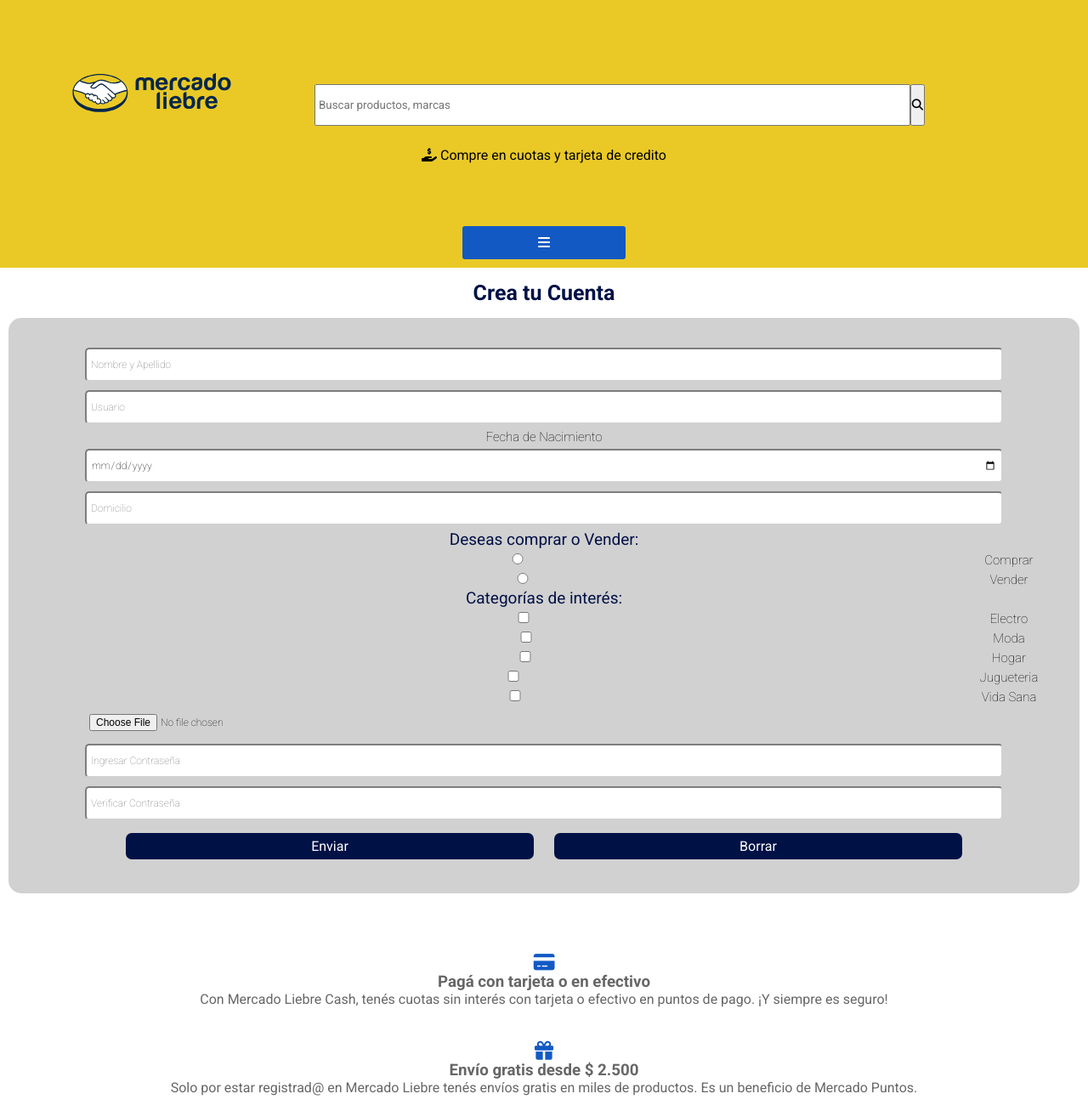
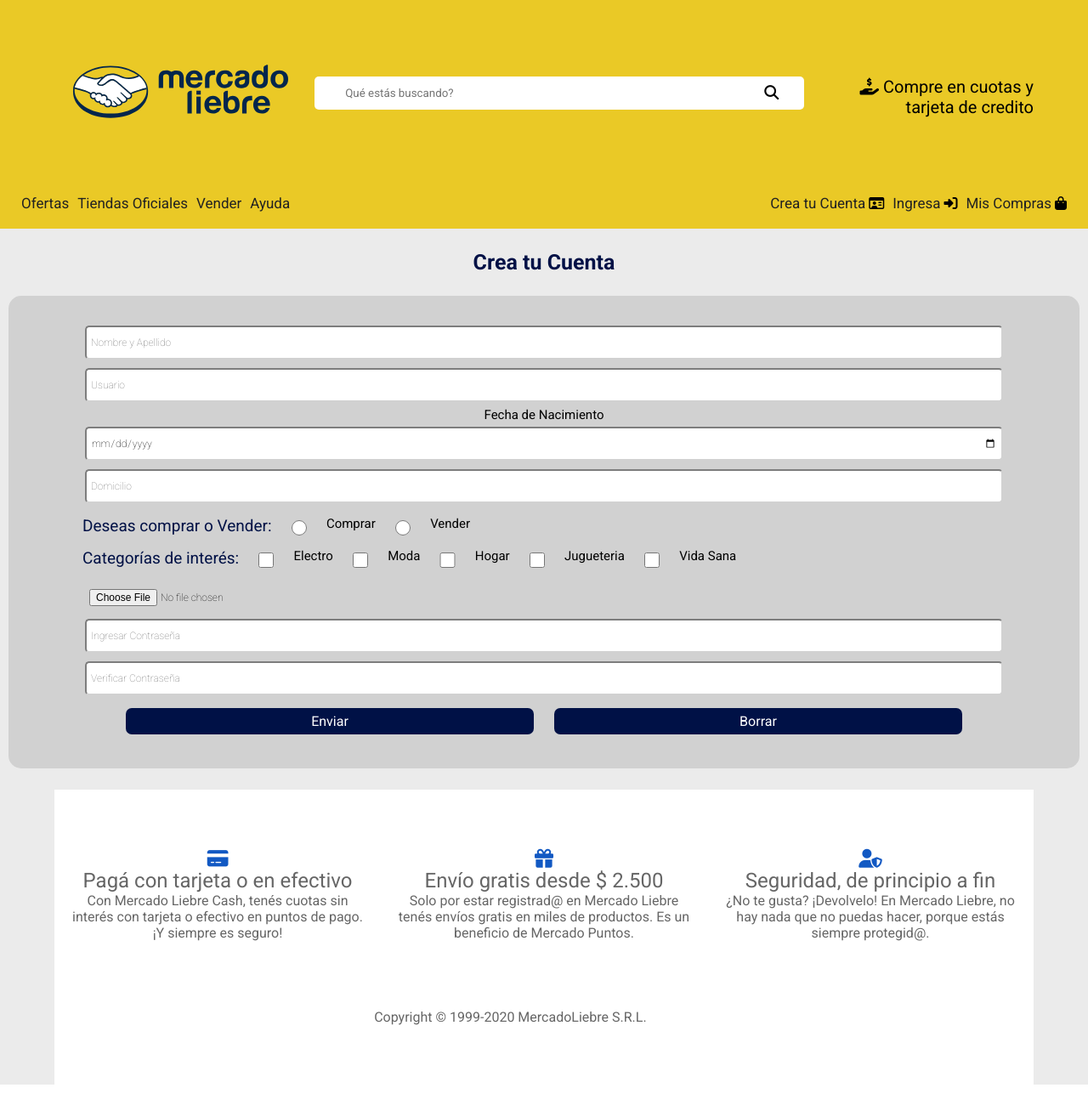
Before and after one commit to psoto89/MercadoLiebreDH, a website: page views/register.html in a window 1280 px wide. Shown: the top 1300 px of the page at 85% size. After the commit the page ends 1276 px from the top, so only its background shows below. Drawn offline with Linux system fonts and the light colour scheme.

Commit message:
Agregando los ultimos ajustes del codigo

```diff
--- a/public/css/loginstyle.css
+++ b/public/css/loginstyle.css
@@ -1,91 +1,21 @@
-* {
-    margin: 0;
-    padding: 0;
-    font-family: 'Roboto', sans-serif;
-    box-sizing: border-box
-}
-/* Header*/
-
-header{
-    background-color: #EAC926;
-    padding-bottom: 10px;
-}
-
-div.Encabezado{
-    padding: 5%;
-
-}
-
-.encabezado-logo{
-    display: flex;
-    padding: 10px 20px;
-    width: 100%;
-}
-
-.barra_buscadora{
-    display: flex;
-    width: 90%;
-    margin-top: 25px;
-
-}
-
-.logo {
-    width: 80%;
-    height: 70px;
-}
-
-header nav{
-    display: none;
-}
-
-header nav ul a{
-    text-decoration: none;
-    color: #222222;
-    display: inline-block;
-    padding: 5px 0;
-    font-size: 17px;
-
-}
-
-.ventas_credito{
-    text-align: center;
-    margin-top: 15px;
-}
-
-div.burger-menu{
-    text-align: center;
-}
-
-.burger-menu{
-    background-color:#1259c3;;
-    width: 15%;
-    padding: 10px;
-    border-radius: 3px;
-    margin: 0 auto;
-    margin-top: 10px;
-
-}
-.fa-bars{
-    color: #ffffff;
-    padding: 5 5;
-}
-
 /* Main */
 
 h2{
     text-align: center;
     font-size: 25px;
     color: rgb(0, 17, 70);
-    margin: 15px auto;
+    margin: 0 auto;
+    padding: 25px;
 }
 
-div form{
-    text-align: center;
+div.formulario{
+    text-align: left;
     padding: 30px;
     background-color: rgb(209, 209, 209);
     margin: auto 10px;
     border-radius: 15px;
     border: none;
+    margin-bottom: 25px;
 
 
 }
@@ -119,10 +49,15 @@
 
 label{
     font-size: 15px;
-    font-weight: 200;
+    font-weight: 500;
 }
-.perfil-usuario div{
-    display: flex;
+
+.perfil-usuario input{
+    width: 5%;
+}
+
+.categoria-interes input{
+    width: 5%;
 }
 
 form button{
@@ -142,58 +77,20 @@
     color: white;
 }
 
-/* Footer*/
-
-footer {
-    background-color: #ffffff;
-    text-align: center;
-    padding: 30px 0;
-    width: 90%;
-    margin: 0 auto;
-}
-
-i.fa-credit-card, i.fa-gift, i.fa-user-shield {
-    color: #1259c3;
-    font-size: 22px;
-    cursor: pointer;
-}
-
-footer article {
-    margin: 40px 0;
-    color: #666;
-}
-
-footer article div {
-    margin-bottom: 9px;
-}
-
-
-
-
-
-
 /* ----- Media Querys-------*/
 
-@media (min-width: 361px){
+@media(min-width:800px){
+    form div {
+        text-align: center;
+    }
 
-    /*---------- Header ------------- */
+    .perfil-usuario{
+        display: flex;
+        margin: 10px 57px;
+    }
 
-        .encabezado-logo{
+    .categoria-interes{
         display: flex;
-        padding: 10px 20px;
-        }
-
-        .burger-menu {
-            display: block;
-        }
-
-
-        header nav {
-            display: none;
-        }
-
-        .barra_buscadora input{
-            width: 80%;
-            margin-left: 50px;
-        }
+        margin: 10px 57px;
     }
+}
--- a/public/css/style.css
+++ b/public/css/style.css
@@ -18,26 +18,45 @@
 
 .encabezado-logo{
     display: flex;
-    padding: 10px 20px;
-    width: 100%;
+    justify-content: space-between;
+    align-items: center;
 }
 
-.barra_buscadora{
+div.form {
     display: flex;
-    width: 90%;
-    margin-top: 25px;
-    justify-content: space-evenly;
-
+    justify-content: space-between;
+    padding: 10px 5px;
+    width: 70%;
+    background-color: #ffffff;
+    border-radius: 5px;
+    color: #666;
 }
 
-.barra_buscadora input{
-    border-radius: 5px;
-    font-size: 25px;
-    height: 65px;
+div.input {
+    display: flex;
+    width: 100%;
+    justify-content: space-around;
 }
 
+div.input input {
+    border: none;
+    width: 75%;
+}
+
+div.input button {
+    border: none;
+    background-color: #ffffff;
+    cursor: pointer;
+}
+
+div.lupa i {
+    font-size: 17px;
+    width: 25%;
+}
+
+
 .logo {
-    height: 115px;
+    width: 90%;
 }
 
 header nav{
@@ -125,6 +144,7 @@
 }
 
 main h3 {
+    display: block;
     font-size: 24px;
     font-weight: normal;
     text-align: center;
@@ -197,7 +217,7 @@
 }
 
 footer article {
-    margin: 40px 0;
+    margin: 40px 18px;
     color: #666;
 }
 
@@ -214,6 +234,7 @@
     .encabezado-logo{
     display: flex;
     padding: 10px 20px;
+    width: 100%;
 }
 
     .burger-menu {
@@ -231,15 +252,8 @@
     }
 /* ---------Main section--------*/
 
-    main h3{
-        display: block;
-        padding-top: 10px;
-        text-align: left;
-        padding-left: 35px;
-    }
 
     main section article{
-        width: 47%;
         transition: all 450ms;
     }
 
@@ -335,17 +349,13 @@
 
 /* ---------Main section--------*/
 
-    main section article{
-        width: 23%;
+    article:hover .articulo-principal i.fa-truck {
+        transform: rotate(-90deg);
     }
 
 }
 
 @media (min-width: 1024px){
-
-    article:hover .articulo-principal i.fa-truck {
-        transform: rotate(-90deg);
-    }
 
     .pie-pagina{
         display: flex;
--- a/views/login.html
+++ b/views/login.html
@@ -8,6 +8,7 @@
     <link href="https://fonts.googleapis.com/css2?family=Roboto:wght@100;400;700;900&display=swap" rel="stylesheet">
     <script src="https://kit.fontawesome.com/5ad1c2ea7f.js" crossorigin="anonymous"></script>
     <link rel="stylesheet" href="/css/loginstyle.css">
+    <link rel="stylesheet" href="/css/style.css">
 </head>
 <body>
 
@@ -17,11 +18,13 @@
                 <div>
                     <img class="logo" src="/images/logo-mercado-liebre.svg" alt="Imagen de Mercado Liebre">
                 </div>
-                <div class="barra_buscadora">
-                    <input type="text" placeholder=" Buscar productos, marcas ">
-                    <button>
-                        <i class="fas fa-search"></i>
-                    </button>
+                <div class="form" action="#" method="GET">
+                    <div class="input">
+                        <input type="text" name="searchbar" placeholder="Qué estás buscando?">
+                        <div class="lupa">
+                            <button type="submit"><i class="fa fa-search"></i></button>
+                        </div>
+                    </div>
                 </div>
             </div>
             <div class="ventas_credito">
@@ -51,6 +54,7 @@
             <i class="fas fa-bars"></i>
 
         </div>
+
 
     </header>
 
@@ -114,6 +118,8 @@
         </footer>
 
 
+
+
     </main>
 
 </body>
--- a/views/register.html
+++ b/views/register.html
@@ -8,6 +8,7 @@
     <link href="https://fonts.googleapis.com/css2?family=Roboto:wght@100;400;700;900&display=swap" rel="stylesheet">
     <script src="https://kit.fontawesome.com/5ad1c2ea7f.js" crossorigin="anonymous"></script>
     <link rel="stylesheet" href="/css/loginstyle.css">
+    <link rel="stylesheet" href="/css/style.css">
 
 </head>
 <body>
@@ -17,11 +18,13 @@
                 <div>
                     <img class="logo" src="/images/logo-mercado-liebre.svg" alt="Imagen de Mercado Liebre">
                 </div>
-                <div class="barra_buscadora">
-                    <input type="text" placeholder=" Buscar productos, marcas ">
-                    <button>
-                        <i class="fas fa-search"></i>
-                    </button>
+                <div class="form" action="#" method="GET">
+                    <div class="input">
+                        <input type="text" name="searchbar" placeholder="Qué estás buscando?">
+                        <div class="lupa">
+                            <button type="submit"><i class="fa fa-search"></i></button>
+                        </div>
+                    </div>
                 </div>
             </div>
             <div class="ventas_credito">
@@ -51,14 +54,13 @@
             <i class="fas fa-bars"></i>
 
         </div>
-
     </header>
 
     <main>
 
         <h2>Crea tu Cuenta</h2>
 
-        <div class="form">
+        <div class="formulario">
 
             <form action="/register" method="post">
 
@@ -87,6 +89,7 @@
                     <br>
                     <input type="radio" name="perfil-usuario" value="Comprar">
                     <label>Comprar</label>
+                    <br>
                     <input type="radio" name="perfil-usuario" value="Vender">
                     <label>Vender</label>
 
```
Also changed, not shown: views/home.html (+8 -4 lines). Lines whose indentation alone changed are shown as unchanged.
